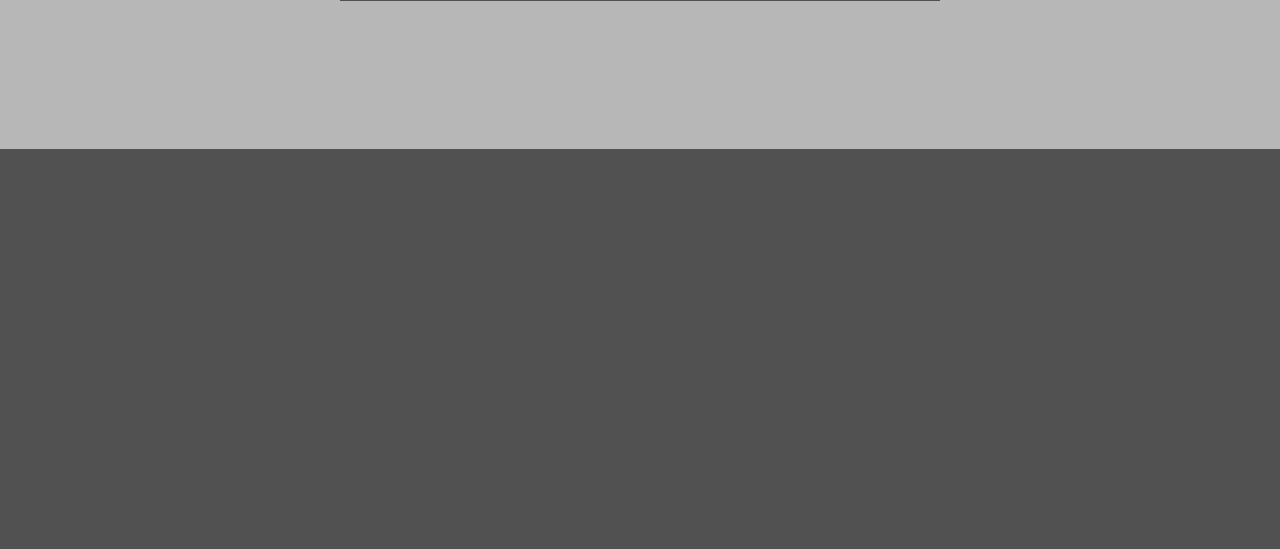
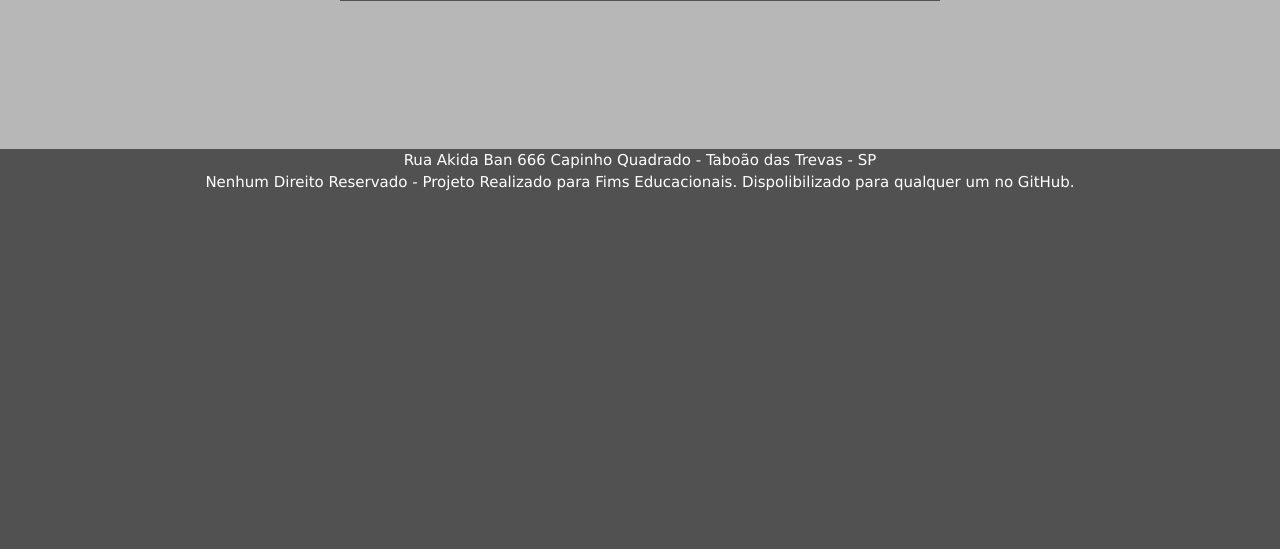
Before and after one commit to lucascalvobr/ProjetoChatbot, a PHP site: page / in a window 1280 px wide. Shown: the part 2946-3495 px from the top of the page. Run offline with PHP 8.4, Linux system fonts and the light colour scheme.

Commit message:
Ultimas Finalizações

```diff
--- a/css/style.css
+++ b/css/style.css
@@ -359,3 +359,13 @@ input[type="submit"]:hover {
     width: 100%;
     height: 400px;
 }
+
+.endereco {
+    text-align: center;
+    color: #ffffff;
+}
+
+.direitos {
+    text-align: center;
+    color: #ffffff;
+}
--- a/index.php
+++ b/index.html
@@ -86,8 +86,8 @@
 
     <div class="footer">
         <div class="mapa"></div>
-        <div class="endereco"></div>
-        <div class="direitos"></div>
+        <div class="endereco">Rua Akida Ban 666 Capinho Quadrado - Taboão das Trevas - SP</div>
+        <div class="direitos">Nenhum Direito Reservado - Projeto Realizado para Fims Educacionais. Dispolibilizado para qualquer um no GitHub.</div>
     </div>
     <script src="js/jquery.js"></script>
     <script src="js/app.js"></script>
```
Also changed, not shown: INSTRUCOES.txt (added, +10 -0 lines), img/imgCarrosel1.png, img/imgCarrosel2.png, img/imgCarrosel3.png, 3 other files.
